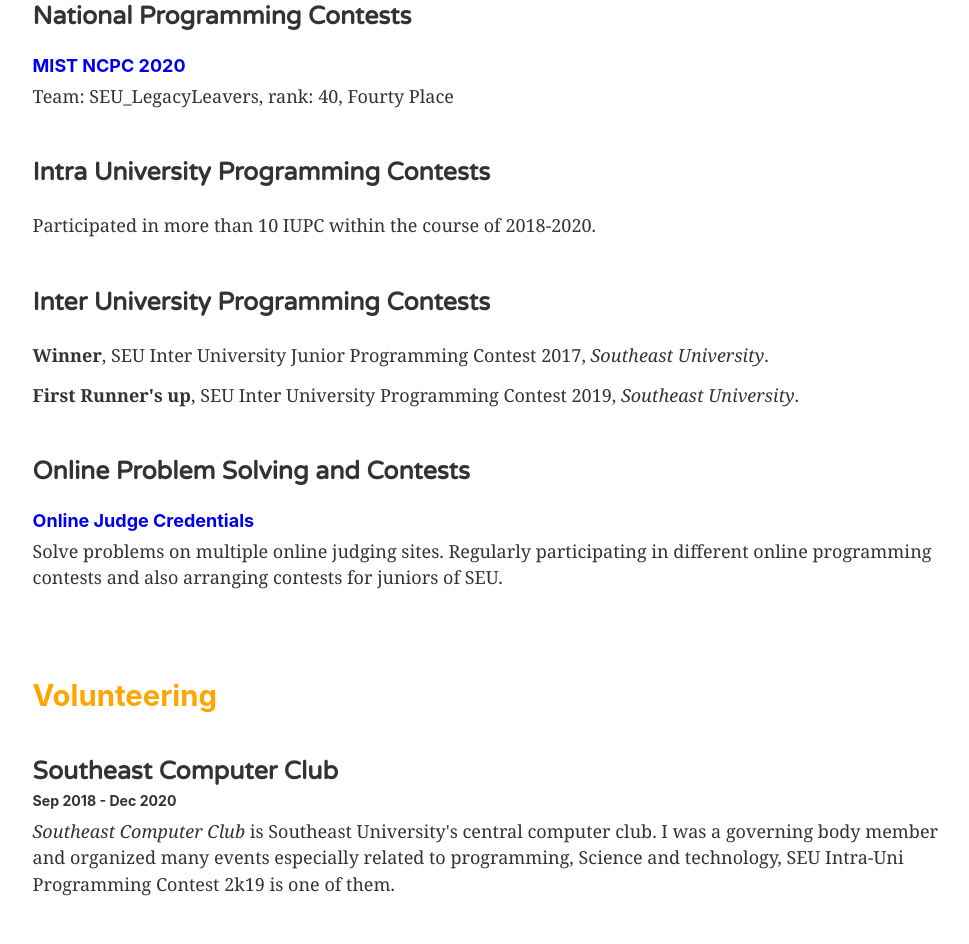
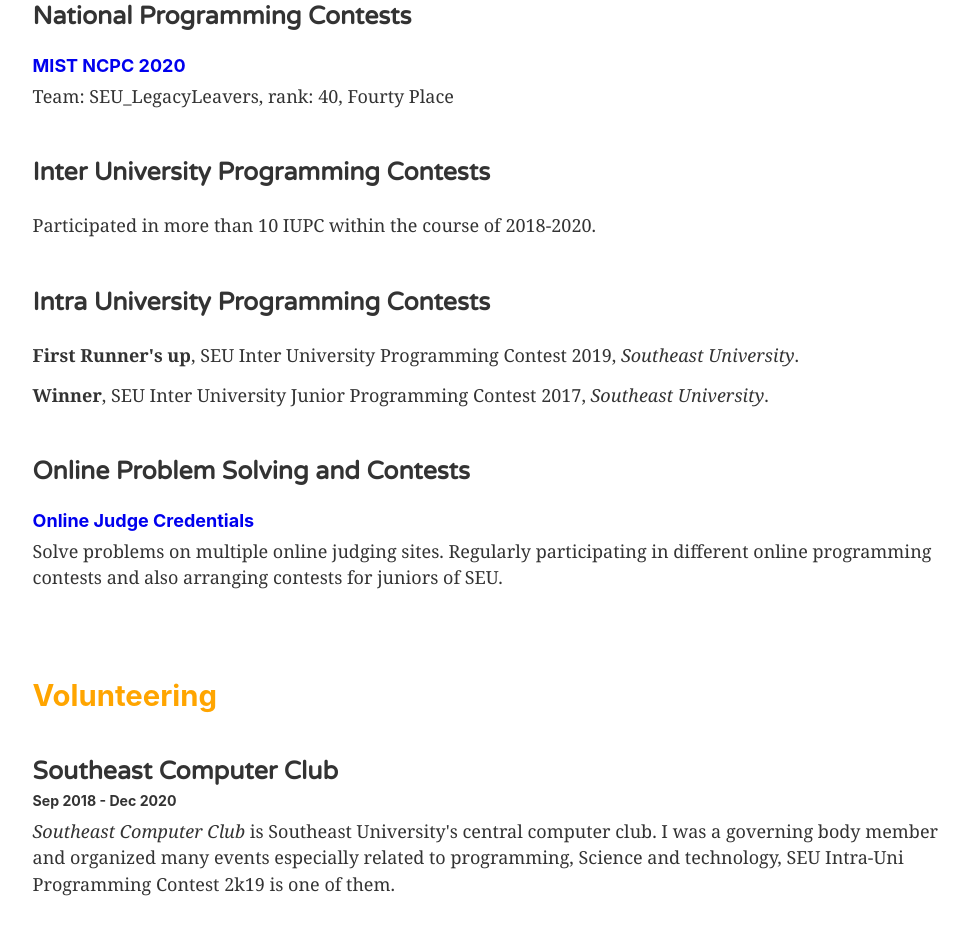
Before and after one commit to ar-pavel/Portfolio-ract, a Gatsby site: page / in a window 1280 px wide. Shown: the part 951-1895 px from the top of the page, without its empty margins (147-1116 px from the left). Built offline with nearby package versions, Linux system fonts and the light colour scheme; Gatsby itself is replaced by a stand-in of ours.

Commit message:
Name typo fixed

```diff
--- a/src/components/CompetitiveProgramming.js
+++ b/src/components/CompetitiveProgramming.js
@@ -47,21 +47,21 @@
         </p>
 
         <p className="iupc" style={{ marginTop: 50, marginBottom: 7 }}>
-          <h3>Intra University Programming Contests</h3>
+          <h3>Inter University Programming Contests</h3>
           <p>
             Participated in more than 10 IUPC within the course of 2018-2020.
           </p>
         </p>
 
-        <p className="iupc" style={{ marginTop: 50, marginBottom: 7 }}>
-          <h3>Inter University Programming Contests</h3>
+        <p className="intra" style={{ marginTop: 50, marginBottom: 7 }}>
+          <h3>Intra University Programming Contests</h3>
+          <p>
+            <b>First Runner's up</b>, SEU Inter University Programming Contest
+            2019, <em>Southeast University</em>.
+          </p>
           <p>
             <b>Winner</b>, SEU Inter University Junior Programming Contest 2017,{" "}
             <em>Southeast University</em>.
-          </p>
-          <p>
-            <b>First Runner's up</b>, SEU Inter University Programming Contest
-            2019, <em>Southeast University</em>.
           </p>
         </p>
 
```
